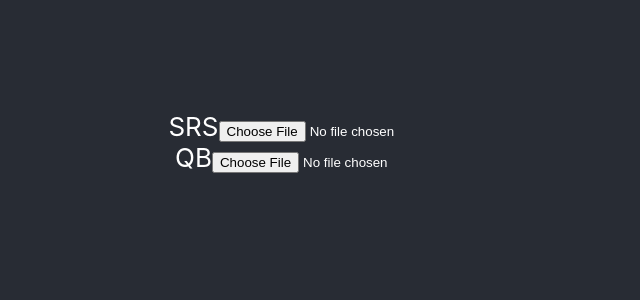
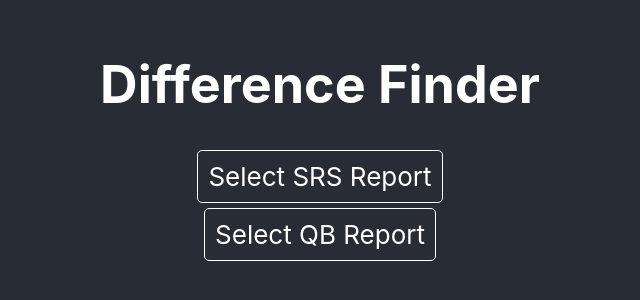
Before and after one commit to kevinlacotaco/excel-discrepancies, a React (Create React App) app: page / in a window 1280 px wide. Shown: the part 258-558 px from the top of the page, without its empty margins (320-960 px from the left). Built offline with nearby package versions, Linux system fonts and the light colour scheme.

Commit message:
chore: clean up some styling

```diff
--- a/src/App.css
+++ b/src/App.css
@@ -36,3 +36,30 @@
     transform: rotate(360deg);
   }
 }
+
+.file-hidden {
+  width: 0.1px;
+	height: 0.1px;
+	opacity: 0;
+	overflow: hidden;
+	position: absolute;
+	z-index: -1;
+}
+
+.cursor-pointer {
+  cursor: pointer;
+}
+
+.label-button {
+  border-radius: 5px;
+  display: inline-block;
+  padding: 10px;
+  border: 1px solid white;
+  margin-bottom: 5px;
+}
+
+.label-button:focus-within {
+  box-shadow: inset 0 0 0 2px black;
+  background: white;
+  color: black;
+}
--- a/src/App.js
+++ b/src/App.js
@@ -121,29 +121,35 @@ function App() {
   });
 
   return (
-    <>
-      <header className="App-header"></header>
-      <div className="App">
-        <div className="field">
-          <label htmlFor="srs-input">SRS</label>
+    <div className="App">
+      <header className="App-header">
+        <h1>Difference Finder</h1>
+      </header>
+      <div className="field">
+        <label className="cursor-pointer label-button" htmlFor="srs-input">
+          Select SRS Report
           <input
             id="srs-input"
             type="file"
             accept="application/vnd.ms-excel, application/vnd.openxmlformats-officedocument.spreadsheetml.sheet"
+            className="file-hidden"
             onChange={parseSRSInput}
           ></input>
-        </div>
-        <div className="field">
-          <label htmlFor="qb-input">QB</label>
+        </label>
+      </div>
+      <div className="field">
+        <label className="cursor-pointer label-button" htmlFor="qb-input">
+          Select QB Report
           <input
             id="qb-input"
             type="file"
             accept="application/vnd.ms-excel, application/vnd.openxmlformats-officedocument.spreadsheetml.sheet"
+            className="file-hidden"
             onChange={parseQBInput}
           ></input>
-        </div>
+        </label>
       </div>
-    </>
+    </div>
   );
 }
 
```
